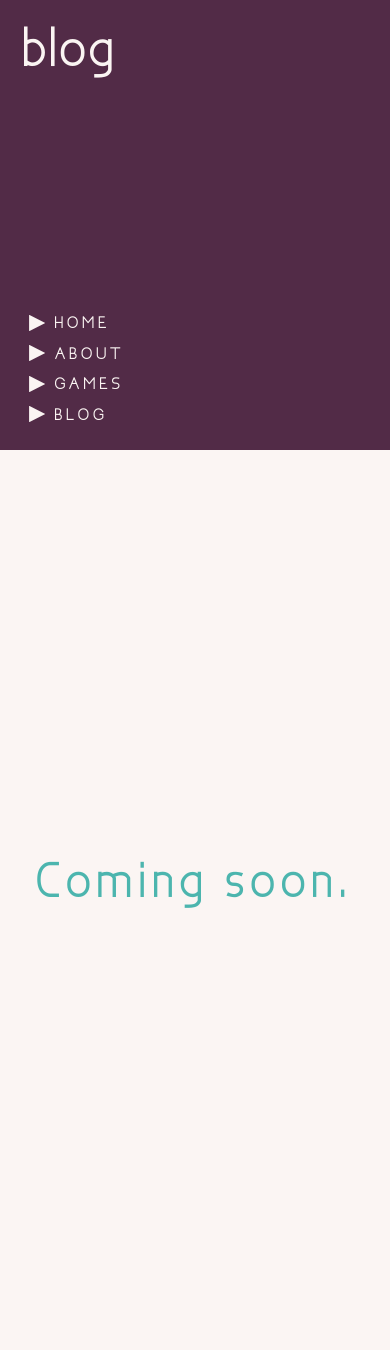
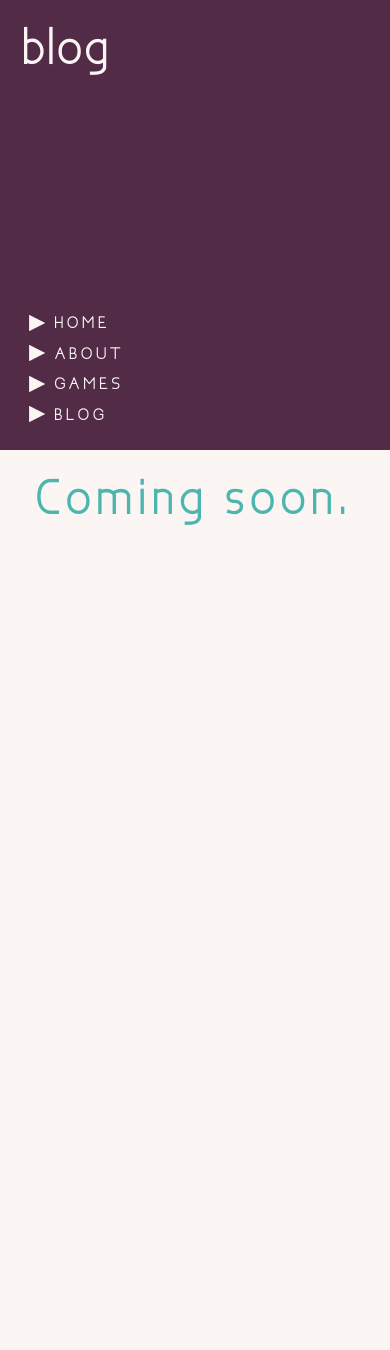
Before and after one commit to bexedmondson/old-website, a Jekyll site: the page built from blog.md, in a window 390 px wide. Built offline with Jekyll 4.4.1, drawn with Linux system fonts in a browser that asks for light colours; nearby versions of some CDN libraries; after the commit the page ends 900 px from its top, so only the background shows below that.

Commit message:
update responsive stuff

```diff
--- a/_sass/_media770.scss
+++ b/_sass/_media770.scss
@@ -10,7 +10,7 @@
 		bottom:0;
 	}
 	.page__title {
-		font-size:3.2em;
+		font-size:3em;
 	}
 	.post {
 		padding:4em 2em;
@@ -39,5 +39,9 @@
 		margin-top:0;
 		position:fixed;
 		top:auto;
+
+		.svg {
+			width:2rem;
+		}
 	}
 }
--- a/_sass/_slider.scss
+++ b/_sass/_slider.scss
@@ -19,16 +19,16 @@
 }
 
 .slider__single {
-	@include vertical-center-parent();
-
 	img {
 		max-height:230px;
 		max-width:80%;
 	}
 }
 .slider__inner {
-	@include vertical-center(true);
+	padding: $standard-padding;
+	margin:0 auto;
 	max-width:400px;
+	text-align:center;
 	width:100%;
 
 	img, h3 {
@@ -36,6 +36,16 @@
 	}
 	h4 {
 		margin-bottom:$spacing-unit - 10px;
+	}
+}
+
+@media (min-width:770px) {
+	.slider__single {
+		@include vertical-center-parent();
+	}
+	.slider__inner {
+		@include vertical-center(true);
+		padding:0;
 	}
 }
 
```
Also changed, not shown: 12 other files.
